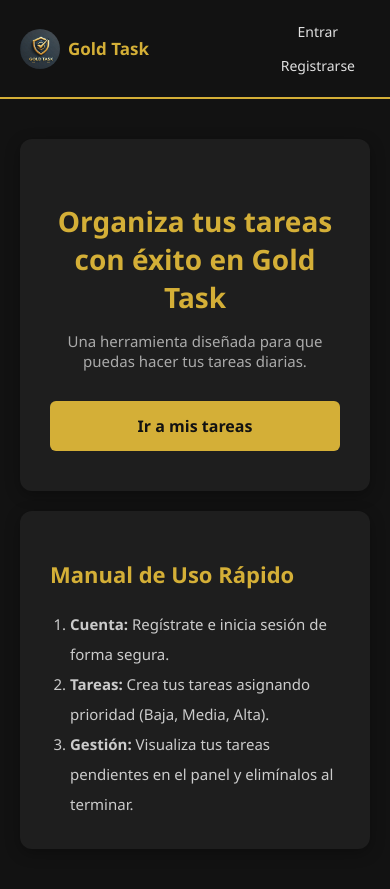
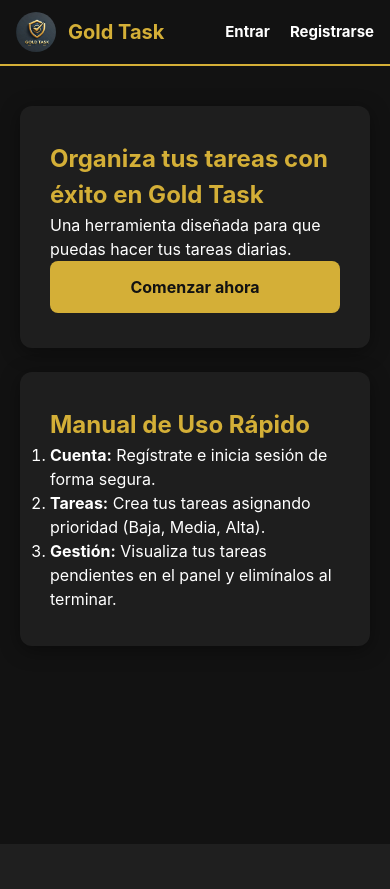
Before and after one commit to JohanFF/gold_task_flask, a Flask app: page / in a window 390 px wide. After the commit the page ends 844 px from the top, so only its background shows below. Run offline with Flask 3, Linux system fonts and the light colour scheme.

Commit message:
Reemplazar style.css por version limpia sin conflictos de media queries

```diff
--- a/static/css/style.css
+++ b/static/css/style.css
@@ -1,122 +1,103 @@
 * {
     box-sizing: border-box;
+    margin: 0;
+    padding: 0;
 }
 
-/* --- Estilos genéricos --- */
+/* --- Estilos base y tipografía global --- */
 body {
     background-color: #121212;
-    color: #e0e0e0;
-    font-family: 'Segoe UI', Tahoma, Geneva, Verdana, sans-serif;
-    margin: 0;
-    padding: 0;
-    display: block;
+    color: #ffffff;
+    font-family: -apple-system, BlinkMacSystemFont, "Segoe UI", Roboto, Helvetica, Arial, sans-serif;
+    line-height: 1.5;
 }
 
-/* --- Encabezado principal (Idéntico a PHP) --- */
+/* --- Encabezado principal (Header) --- */
 .main-header {
     display: flex;
     justify-content: space-between;
     align-items: center;
     width: 100%;
-    padding: 12px 20px;
+    padding: 16px 24px;
     background-color: #121212;
-    border-bottom: 2px solid #d4af37; /* Línea dorada de extremo a extremo */
-    flex-wrap: nowrap;
+    border-bottom: 2px solid #d4af37;
 }
+
 .brand {
     display: flex;
     align-items: center;
-    gap: 8px;
+    gap: 12px;
     text-decoration: none;
-    white-space: nowrap;
     color: #d4af37;
 }
 
 .logo-img {
-    width: 35px;
-    height: 35px;
+    width: 40px;
+    height: 40px;
     border-radius: 50%;
     object-fit: cover;
-    margin-right: 0;
 }
 
 .brand h2 {
-    font-size: 17px;
+    font-size: 20px;
+    font-weight: 700;
+    color: #d4af37;
     margin: 0;
-    color: #d4af37;
     transition: color 0.3s ease;
 }
 
 .brand:hover h2 {
-    color: #ffffff !important;
+    color: #ffffff;
 }
 
-/* Enlaces de navegación alineados estrictamente en horizontal */
+/* Enlaces del menú (Entrar / Registrarse) */
 .nav-links {
     display: flex;
     align-items: center;
-    gap: 15px;
+    gap: 20px;
     white-space: nowrap;
 }
 
-.nav-links a {
+.nav-links a, .nav-link-item {
     text-decoration: none !important;
-    font-size: 14px !important;
-    font-family: 'Segoe UI', Tahoma, Geneva, Verdana, sans-serif !important;
-    font-weight: 500 !important;
-    color: #e0e0e0 !important; /* Color claro unificado para ambos por defecto */
-    transition: color 0.3s ease;
-}
-.nav-links a:hover {
-    color: #d4af37 !important; /* Se vuelven dorados al pasar el cursor */
-}
-/* --- Estilo unificado y forzado para los enlaces del menú --- */
-.nav-link-item {
-    text-decoration: none !important;
-    font-size: 14px !important;
-    font-family: 'Segoe UI', Tahoma, Geneva, Verdana, sans-serif !important;
-    font-weight: 400 !important;
-    color: #e0e0e0 !important; /* Color gris claro idéntico para ambos */
-    transition: color 0.3s ease;
+    font-size: 15px !important;
+    font-weight: 700 !important; /* Negrita marcada igual a la versión PHP */
+    color: #ffffff !important;
+    transition: color 0.2s ease;
 }
 
-.nav-link-item:hover {
-    color: #d4af37 !important; /* Se ponen dorados al pasar el mouse */
-}
-/* --- Diseño registro y login --- */
-.flex-wrapper {
-    display: flex;
-    justify-content: center;
-    align-items: center;
-    min-height: 100vh;
-    width: 100%;
+.nav-links a:hover, .nav-link-item:hover {
+    color: #d4af37 !important;
 }
 
-/* --- Contenedor del manual / Index --- */
-main {
+/* --- Contenedor Principal (Index / Manual) --- */
+main, .dashboard-container {
     display: block;
     max-width: 900px;
-    margin: 30px auto;
-    padding: 20px;
+    margin: 40px auto;
+    padding: 0 20px;
 }
 
 .section-card {
     background-color: #1e1e1e;
-    padding: 30px;
+    padding: 35px 30px;
     border-radius: 12px;
-    margin-bottom: 20px;
-    box-shadow: 0 4px 15px rgba(0, 0, 0, 0.3);
+    margin-bottom: 24px;
+    box-shadow: 0 4px 20px rgba(0, 0, 0, 0.4);
 }
 
 h1, h2 {
     color: #d4af37;
+    font-weight: 700;
 }
 
-.flex-center {
+/* --- Formularios / Auth (Login - Registro) --- */
+.flex-wrapper, .flex-center {
     display: flex;
     justify-content: center;
     align-items: center;
-    min-height: 90vh;
+    min-height: 85vh;
+    width: 100%;
 }
 
 .container {
@@ -125,54 +106,55 @@ h1, h2 {
     border-radius: 12px;
     box-shadow: 0 8px 24px rgba(0, 0, 0, 0.5);
     border-top: 4px solid #d4af37;
-    width: 350px;
+    width: 100%;
+    max-width: 380px;
 }
 
-/* --- Diseño de dashboard y tareas --- */
-.dashboard-container {
-    max-width: 900px;
-    margin: 30px auto;
-    padding: 20px;
-}
-
-.task-card {
-    background: #1e1e1e;
-    border-left: 5px solid #d4af37;
-    padding: 15px;
-    margin-bottom: 10px;
-    display: flex;
-    justify-content: space-between;
-    align-items: center;
-    border-radius: 5px;
-    width: 100%;
-    max-width: 100%;
-    overflow: hidden;
-}
-
-/* --- Botones e inputs --- */
 input, select {
     width: 100%;
-    padding: 10px;
+    padding: 12px;
     margin-bottom: 20px;
     border-radius: 6px;
     border: 1px solid #333;
     background-color: #2c2c2c;
     color: white;
-    box-sizing: border-box;
+    font-size: 14px;
 }
 
+/* --- Botón Principal (CTA) --- */
 button, .btn-cta {
     width: 100%;
-    padding: 12px;
+    padding: 14px;
     background-color: #d4af37 !important;
     border: none;
-    border-radius: 6px;
-    color: #121212 !important; /* Fuerza el color oscuro para que no se vea morado */
-    font-weight: bold;
+    border-radius: 8px;
+    color: #121212 !important;
+    font-size: 16px;
+    font-weight: 700 !important;
     cursor: pointer;
     text-decoration: none !important;
     display: block;
     text-align: center;
+    transition: background-color 0.2s ease, transform 0.2s ease;
+}
+
+button:hover, .btn-cta:hover, .btn-custom-hover:hover {
+    background-color: #e5be38 !important;
+    transform: translateY(-1px);
+}
+
+/* --- Tarjetas de Tareas (Dashboard) --- */
+.task-card {
+    background: #1e1e1e;
+    border-left: 5px solid #d4af37;
+    padding: 15px;
+    margin-bottom: 12px;
+    display: flex;
+    justify-content: space-between;
+    align-items: center;
+    border-radius: 6px;
+    width: 100%;
+    overflow: hidden;
 }
 
 .task-info {
@@ -181,55 +163,21 @@ button, .btn-cta {
     overflow-wrap: break-word;
 }
 
-.btn-custom-hover {
-    transition: background-color 0.3s ease, transform 0.2s ease;
-}
+.border-red { border-left: 5px solid #ff4d4d; }
+.border-yellow { border-left: 5px solid #ffd700; }
+.border-blue { border-left: 5px solid #00bfff; }
 
-.btn-custom-hover:hover {
-    background-color: #ffefc0;
-    transform: translateY(-2px);
-}
-
-.border-red {
-    border-left: 5px solid #ff4d4d;
-}
-.border-yellow {
-    border-left: 5px solid #ffd700;
-}
-.border-blue {
-    border-left: 5px solid #00bfff;
-}
-/* Ajustes generales para pantallas de celulares */
+/* --- Adaptabilidad Móvil Segura --- */
 @media (max-width: 768px) {
-    /* Barra de navegación adaptable */
-    nav, .navbar {
-        flex-direction: column;
-        padding: 10px 15px;
-        text-align: center;
+    .main-header {
+        padding: 12px 16px;
     }
 
-    /* Contenedores principales ocupando mejor el ancho */
-    .container, .task-card, .card {
-        width: 95% !important;
-        margin: 10px auto !important;
-        padding: 15px !important;
+    .container {
+        width: 90%;
     }
 
-    /* Tamaños de títulos adaptados para móviles */
     h1 {
         font-size: 24px !important;
     }
 }
-/* Controlar el tamaño del logo para que no se expanda de más */
-.logo-img {
-    width: 40px;       /* O el tamaño pequeño que tenía originalmente */
-    height: 40px;
-    object-fit: cover;
-    border-radius: 50%; /* Si era circular, o quítalo si era cuadrado */
-}
-
-/* O de manera general para cualquier imagen de encabezado o logo */
-header img, .brand img {
-    max-height: 40px;
-    width: auto;
-}
--- a/templates/index.html
+++ b/templates/index.html
@@ -4,13 +4,13 @@
     <meta charset="UTF-8">
     <meta name="viewport" content="width=device-width, initial-scale=1.0">
     <title>Gold Task</title>
-    <link rel="stylesheet" href="{{ url_for('static', filename='css/style.css') }}?v=3">
+    <link rel="stylesheet" href="{{ url_for('static', filename='css/style.css') }}?v=4">
 </head>
 <body>
     <header class="main-header">
         <a href="/" class="brand">
             <img src="{{ url_for('static', filename='img/logo.jpeg') }}" class="logo-img" alt="Logo">
-            <h2 style="margin:0; color:#d4af37;">Gold Task</h2>
+            <h2>Gold Task</h2>
         </a>
         <nav class="nav-links">
             {% if 'usuario_id' in session %}
@@ -23,28 +23,26 @@
         </nav>
     </header>
 
-    <main style="max-width: 950px; margin: 40px auto; padding: 0 20px;">
+    <main class="main-container">
+        <!-- Tarjeta de bienvenida principal -->
+        <section class="section-card hero-card">
+            <h1 class="hero-title">Organiza tus tareas con éxito en Gold Task</h1>
+            <p class="hero-subtitle">Una herramienta diseñada para que puedas hacer tus tareas diarias.</p>
 
-        <!-- Tarjeta de bienvenida principal -->
-        <section class="section-card" style="text-align: center; padding: 40px 30px;">
-            <h2 style="font-size: 28px; margin-bottom: 15px; color: #d4af37;">Organiza tus tareas con éxito en Gold Task</h2>
-            <p style="color: #aaa; margin-bottom: 30px; font-size: 15px;">Una herramienta diseñada para que puedas hacer tus tareas diarias.</p>
-
-            <div style="display: flex; justify-content: center;">
-                <a href="/login" class="btn-cta btn-custom-hover" style="padding: 14px 28px; font-size: 16px; box-sizing: border-box; text-decoration: none;">Ir a mis tareas</a>
+            <div class="cta-wrapper">
+                <a href="/login" class="btn-cta">Comenzar ahora</a>
             </div>
         </section>
 
         <!-- Tarjeta del manual de uso rápido -->
-        <section class="section-card" style="padding: 30px;">
-            <h2 style="margin-bottom: 20px; font-size: 22px; color: #d4af37;">Manual de Uso Rápido</h2>
-            <ol style="color: #ccc; line-height: 2; margin: 0; padding-left: 20px; font-size: 15px;">
+        <section class="section-card">
+            <h2 class="section-title">Manual de Uso Rápido</h2>
+            <ol class="manual-list">
                 <li><strong>Cuenta:</strong> Regístrate e inicia sesión de forma segura.</li>
                 <li><strong>Tareas:</strong> Crea tus tareas asignando prioridad (Baja, Media, Alta).</li>
                 <li><strong>Gestión:</strong> Visualiza tus tareas pendientes en el panel y elimínalos al terminar.</li>
             </ol>
         </section>
-
     </main>
 </body>
 </html>
```
